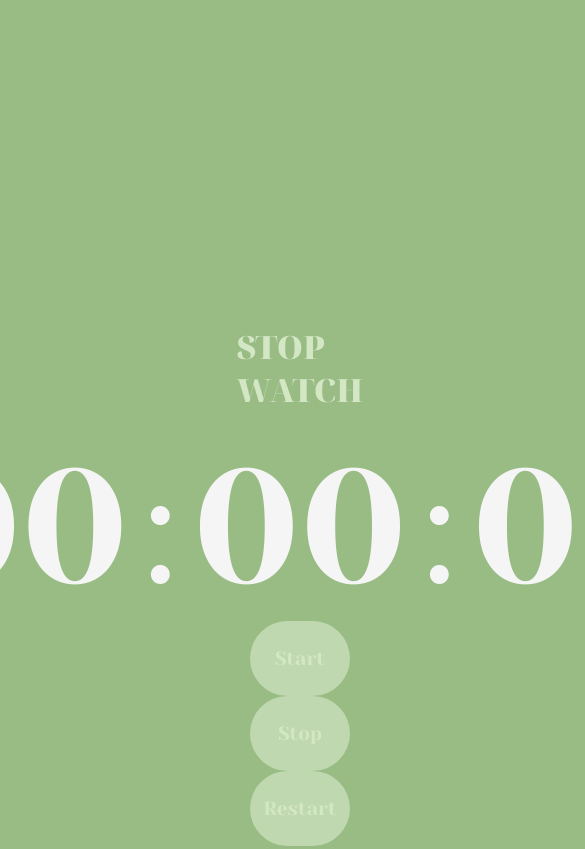
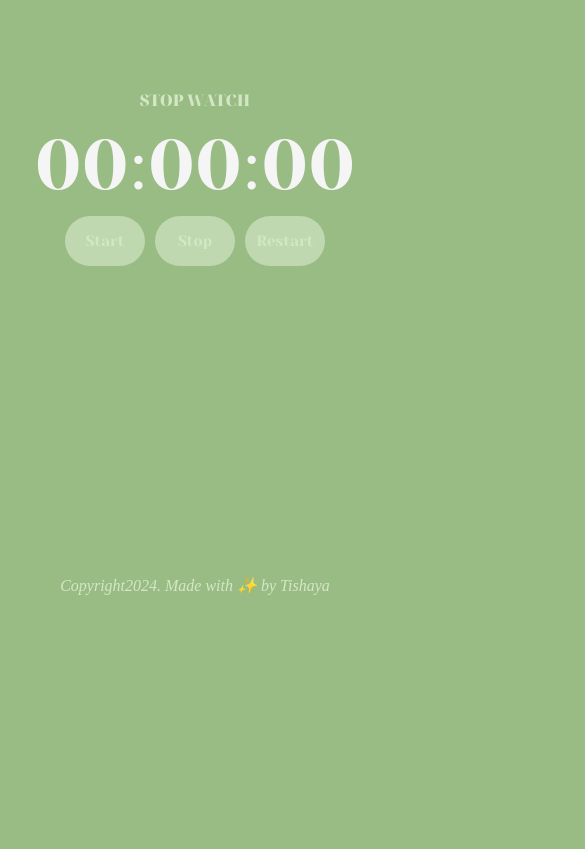
Before and after one commit to Kiyo-io/kiyo-stopwatch, a plain HTML site: page index.html in a window 390 px wide. Shown: the top 849 px of the page, 585 px wide, since content can reach past the window. Drawn offline with Linux system fonts and the light colour scheme.

Commit message:
making website responsive and mobile friendly

```diff
--- a/index.css
+++ b/index.css
@@ -23,19 +23,29 @@
   margin: 0;
   padding: 0;
 }
-
 body {
   background-color: #99bc85;
 }
-#container {
+/* #main-container {
+  background-color: #bc8585;
   display: flex;
   flex-direction: column;
   justify-content: center;
   align-items: center;
-  margin: 200px;
-  padding: 100px;
+} */
+#container {
+  display: grid;
+  grid-template-columns: 1fr;
+  grid-template-rows: 50px;
+  text-align: center;
+
+  justify-content: center;
 }
 #title {
+  display: flex;
+  flex-direction: row;
+  align-items: center;
+  justify-content: center;
   padding: 20px;
   margin: 5px;
   color: #d4e7c5;
@@ -45,11 +55,21 @@
 #tens,
 #secs,
 p {
+  display: flex;
+  flex-direction: row;
+  align-items: center;
+  justify-content: center;
   color: whitesmoke;
   font-size: 10rem;
-  padding-inline: 10px;
 }
-
+#buttons {
+  display: flex;
+  flex-direction: row;
+  align-items: center;
+  justify-content: center;
+  gap: 10px;
+  padding: 10px;
+}
 button {
   background-color: #bfd8af;
   color: #d4e7c5;
@@ -61,7 +81,6 @@
   border-radius: 50px;
 }
 button:hover {
-  /* opacity: 50%; */
   background: #d4e7c5;
   color: whitesmoke;
 }
@@ -71,27 +90,56 @@
   flex-direction: row;
   justify-content: center;
   color: #d4e7c5;
+  padding-top: 100px;
+  margin-top: 200px;
 }
 
 @media (max-width: 320px) {
-  body {
-  }
   #container {
-    width: 50px;
+    margin-top: 75px;
+    padding: 5px;
   }
   #title {
-    font-size: 25px;
+    font-size: 20px;
+    text-align: center;
   }
   #hours,
   #tens,
   #secs,
   p {
-    font-size: 64px;
+    font-size: 4rem;
+  }
+
+  button {
+    font-size: 12px;
+    width: 60px;
+    height: 45px;
+  }
+  footer {
+    font-size: 10px;
   }
 }
-@media (min-width: 320px) and (max-width: 480px) {
+@media (min-width: 320px) and (max-width: 480px),
+  (min-width: 480px) and (max-width: 767px) {
+  #container {
+    margin-top: 75px;
+  }
+  #title {
+    font-size: 1rem;
+  }
+  #hours,
+  #tens,
+  #secs,
+  p {
+    font-size: 70px;
+  }
+  button {
+    font-size: 15px;
+    width: 80px;
+    height: 50px;
+  }
 }
 @media (min-width: 480px) and (max-width: 767px) {
 }
-@media (min-width: 767px) and (max-width: 1280px) {
+@media (min-width: 767px) and (max-width: 1200px) {
 }
--- a/index.html
+++ b/index.html
@@ -3,19 +3,26 @@
   <head>
     <meta charset="UTF-8" />
     <meta name="viewport" content="width=device-width, initial-scale=1.0" />
-    <link rel="preconnect" href="https://fonts.googleapis.com">
-<link rel="preconnect" href="https://fonts.gstatic.com" crossorigin>
-<link href="https://fonts.googleapis.com/css2?family=Noto+Serif+Display:ital,wght@0,100..900;1,100..900&family=Yeseva+One&display=swap" rel="stylesheet">
+    <link rel="preconnect" href="https://fonts.googleapis.com" />
+    <link rel="preconnect" href="https://fonts.gstatic.com" crossorigin />
+    <link
+      href="https://fonts.googleapis.com/css2?family=Noto+Serif+Display:ital,wght@0,100..900;1,100..900&family=Yeseva+One&display=swap"
+      rel="stylesheet"
+    />
     <link rel="stylesheet" href="index.css" />
-    <title >Kiyo Stopwatch</title>
+    <title>Kiyo Stopwatch</title>
   </head>
+
+  <body>
+    <div id="main-container">
       <div id="container">
-  <body>
         <h1 id="title" class="noto-serif">STOP WATCH</h1>
         <p>
-      <span id="hours" class="yeseva-one-regular">00</span>:<span id="tens"class="yeseva-one-regular">00</span>:<span id="secs" class="yeseva-one-regular"
+          <span id="hours" class="yeseva-one-regular">00</span>:<span
+            id="tens"
+            class="yeseva-one-regular"
             >00</span
-      >
+          >:<span id="secs" class="yeseva-one-regular">00</span>
         </p>
         <div id="buttons">
           <button id="start" class="yeseva-one-regular">Start</button>
@@ -23,8 +30,8 @@
           <button id="restart" class="yeseva-one-regular">Restart</button>
         </div>
       </div>
-    <footer id="year">Copyright </footer>
-
+    </div>
+    <footer id="year">Copyright</footer>
     <script src="index.js"></script>
   </body>
 </html>
```
Lines whose indentation alone changed are shown as unchanged.
